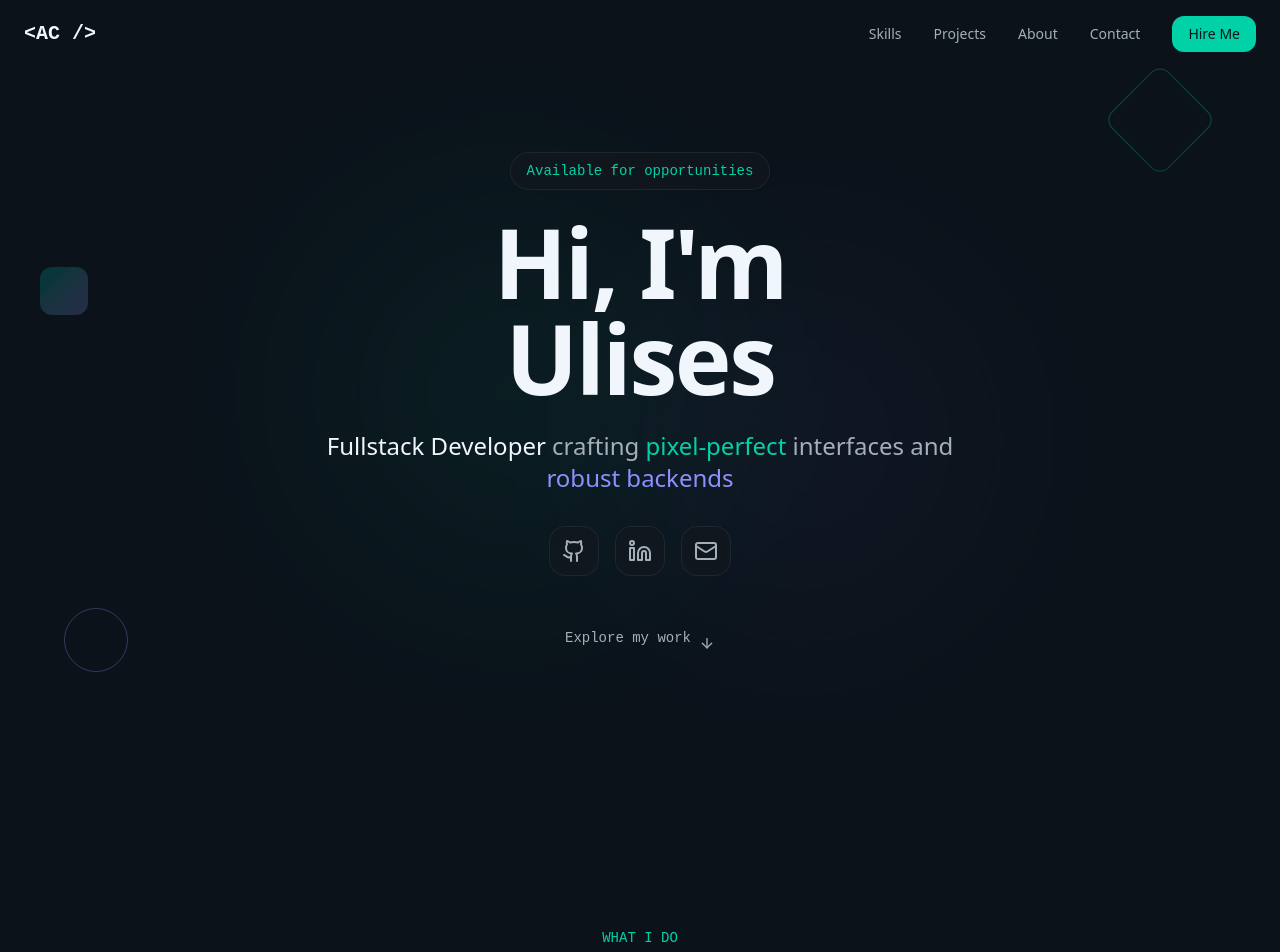
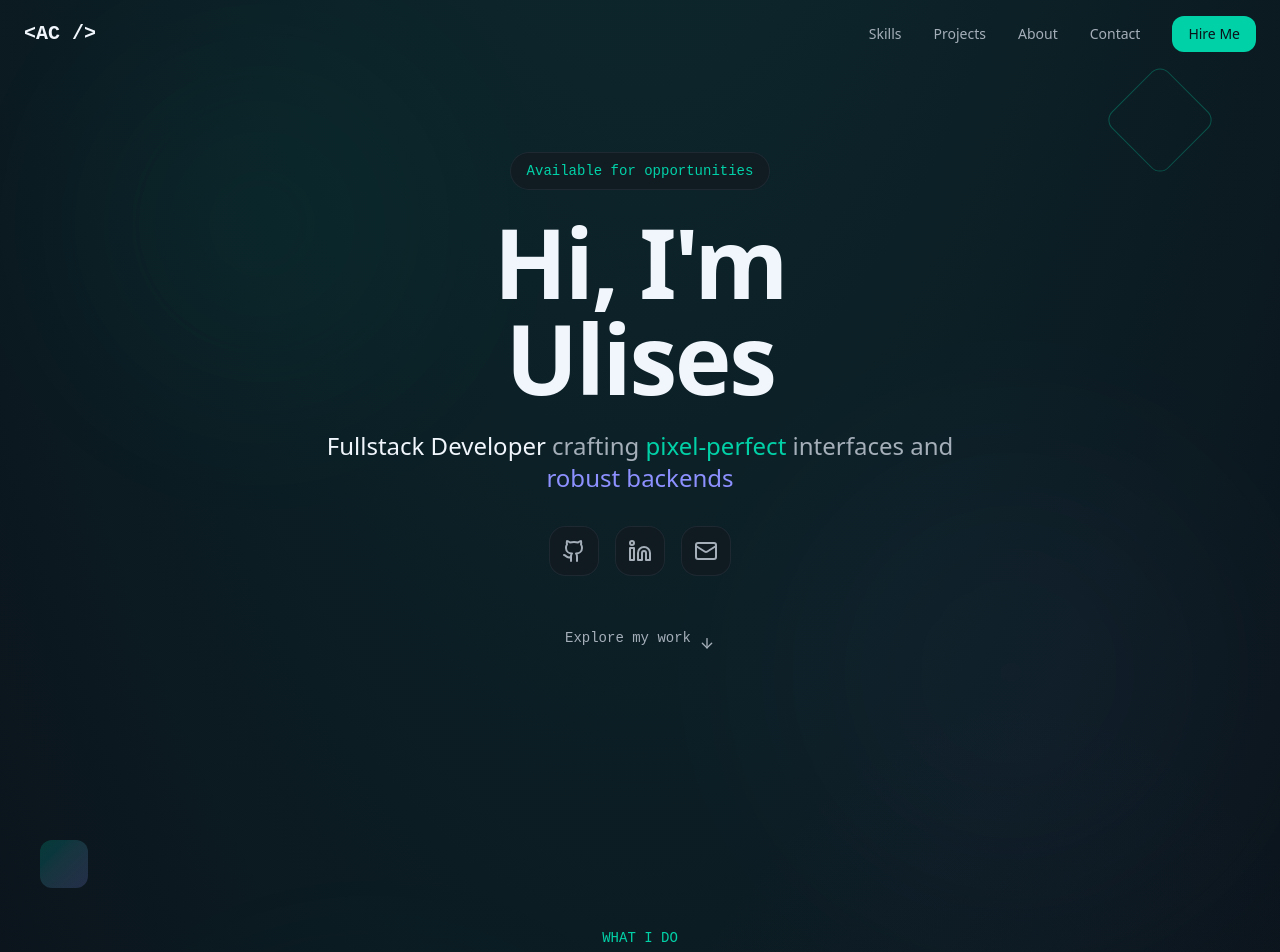
Before and after one commit to ulysses-ck/portfolio-react-next, a Next.js app: page / in a window 1280 px wide. Shown: the top 952 px of the page. Built offline with nearby package versions, Linux system fonts and the light colour scheme.

Commit message:
style: effect all page

```diff
--- a/src/app/page.tsx
+++ b/src/app/page.tsx
@@ -5,11 +5,14 @@ import Projects from "@/components/projects";
 import About from "@/components/about";
 import Contact from "@/components/contact";
 import Footer from "@/components/footer";
+import LandingBackground from "@/components/landing-background";
 
 export default function Page() {
   return (
-    <div className="min-h-screen bg-background">
+    <div className="relative min-h-screen overflow-hidden bg-background">
+      <LandingBackground />
       <Navbar />
+      <div className="relative z-10">
         <Hero />
         <Skills />
         <Projects />
@@ -17,5 +20,6 @@ export default function Page() {
         <Contact />
         <Footer />
       </div>
+    </div>
   );
 }
--- a/src/components/hero.tsx
+++ b/src/components/hero.tsx
@@ -7,43 +7,6 @@ import { ArrowDown, Github, Linkedin, Mail } from "lucide-react";
 const Hero = () => {
   return (
     <section className="relative min-h-screen flex items-center justify-center overflow-hidden">
-      {/* Animated background elements */}
-      <div className="absolute inset-0 overflow-hidden">
-        <motion.div
-          className="absolute top-1/4 left-1/4 w-96 h-96 rounded-full bg-primary/20 blur-[100px] pulse-glow"
-          animate={{ scale: [1, 1.2, 1], opacity: [0.3, 0.5, 0.3] }}
-          transition={{ duration: 8, repeat: Infinity }}
-        />
-        <motion.div
-          className="absolute bottom-1/4 right-1/4 w-80 h-80 rounded-full bg-secondary/20 blur-[80px] pulse-glow"
-          animate={{ scale: [1.2, 1, 1.2], opacity: [0.2, 0.4, 0.2] }}
-          transition={{ duration: 6, repeat: Infinity, delay: 1 }}
-        />
-      </div>
-
-      {/* Floating geometric shapes */}
-      <motion.div
-        className="absolute top-20 right-20 w-20 h-20 border border-primary/30 rounded-lg floating"
-        style={{ animationDelay: "0s" }}
-        initial={{ opacity: 0, rotate: 45 }}
-        animate={{ opacity: 1, rotate: 45 }}
-        transition={{ duration: 1, delay: 0.5 }}
-      />
-      <motion.div
-        className="absolute bottom-32 left-16 w-16 h-16 border border-secondary/30 rounded-full floating"
-        style={{ animationDelay: "2s" }}
-        initial={{ opacity: 0 }}
-        animate={{ opacity: 1 }}
-        transition={{ duration: 1, delay: 0.8 }}
-      />
-      <motion.div
-        className="absolute top-1/3 left-10 w-12 h-12 bg-gradient-to-br from-primary/20 to-secondary/20 rounded-lg floating"
-        style={{ animationDelay: "4s" }}
-        initial={{ opacity: 0 }}
-        animate={{ opacity: 1 }}
-        transition={{ duration: 1, delay: 1 }}
-      />
-
       <div className="container relative z-10 px-6 text-center">
         <motion.div
           initial={{ opacity: 0, y: 20 }}
--- /dev/null
+++ b/src/components/landing-background.tsx
@@ -0,0 +1,59 @@
+"use client";
+
+import { motion } from "framer-motion";
+
+const LandingBackground = () => {
+  return (
+    <div
+      aria-hidden="true"
+      className="pointer-events-none absolute inset-0 overflow-hidden"
+    >
+      <div className="absolute inset-0 animated-bg" />
+
+      <motion.div
+        className="absolute top-[8vh] left-[8%] h-80 w-80 rounded-full bg-primary/20 blur-[100px] pulse-glow"
+        animate={{ scale: [1, 1.2, 1], opacity: [0.25, 0.45, 0.25] }}
+        transition={{ duration: 8, repeat: Infinity }}
+      />
+      <motion.div
+        className="absolute top-[60vh] right-[6%] h-96 w-96 rounded-full bg-secondary/20 blur-[100px] pulse-glow"
+        animate={{ scale: [1.15, 1, 1.15], opacity: [0.2, 0.4, 0.2] }}
+        transition={{ duration: 7, repeat: Infinity, delay: 0.7 }}
+      />
+      <motion.div
+        className="absolute top-[130vh] left-[14%] h-96 w-96 rounded-full bg-primary/15 blur-[120px] pulse-glow"
+        animate={{ scale: [1, 1.18, 1], opacity: [0.2, 0.38, 0.2] }}
+        transition={{ duration: 9, repeat: Infinity, delay: 1.2 }}
+      />
+      <motion.div
+        className="absolute top-[195vh] right-[12%] h-80 w-80 rounded-full bg-secondary/15 blur-[110px] pulse-glow"
+        animate={{ scale: [1.1, 1, 1.1], opacity: [0.18, 0.35, 0.18] }}
+        transition={{ duration: 8, repeat: Infinity, delay: 1.8 }}
+      />
+
+      <motion.div
+        className="floating absolute top-20 right-20 h-20 w-20 rounded-lg border border-primary/30"
+        style={{ animationDelay: "0s" }}
+        initial={{ opacity: 0.7, rotate: 45 }}
+        animate={{ opacity: 1, rotate: 45 }}
+        transition={{ duration: 1 }}
+      />
+      <motion.div
+        className="floating absolute top-[105vh] left-10 h-12 w-12 rounded-lg bg-linear-to-br from-primary/20 to-secondary/20"
+        style={{ animationDelay: "2s" }}
+        initial={{ opacity: 0.65 }}
+        animate={{ opacity: 0.95 }}
+        transition={{ duration: 1 }}
+      />
+      <motion.div
+        className="floating absolute top-[220vh] right-24 h-16 w-16 rounded-full border border-secondary/30"
+        style={{ animationDelay: "4s" }}
+        initial={{ opacity: 0.65 }}
+        animate={{ opacity: 0.95 }}
+        transition={{ duration: 1 }}
+      />
+    </div>
+  );
+};
+
+export default LandingBackground;
```
Lines whose indentation alone changed are shown as unchanged.
